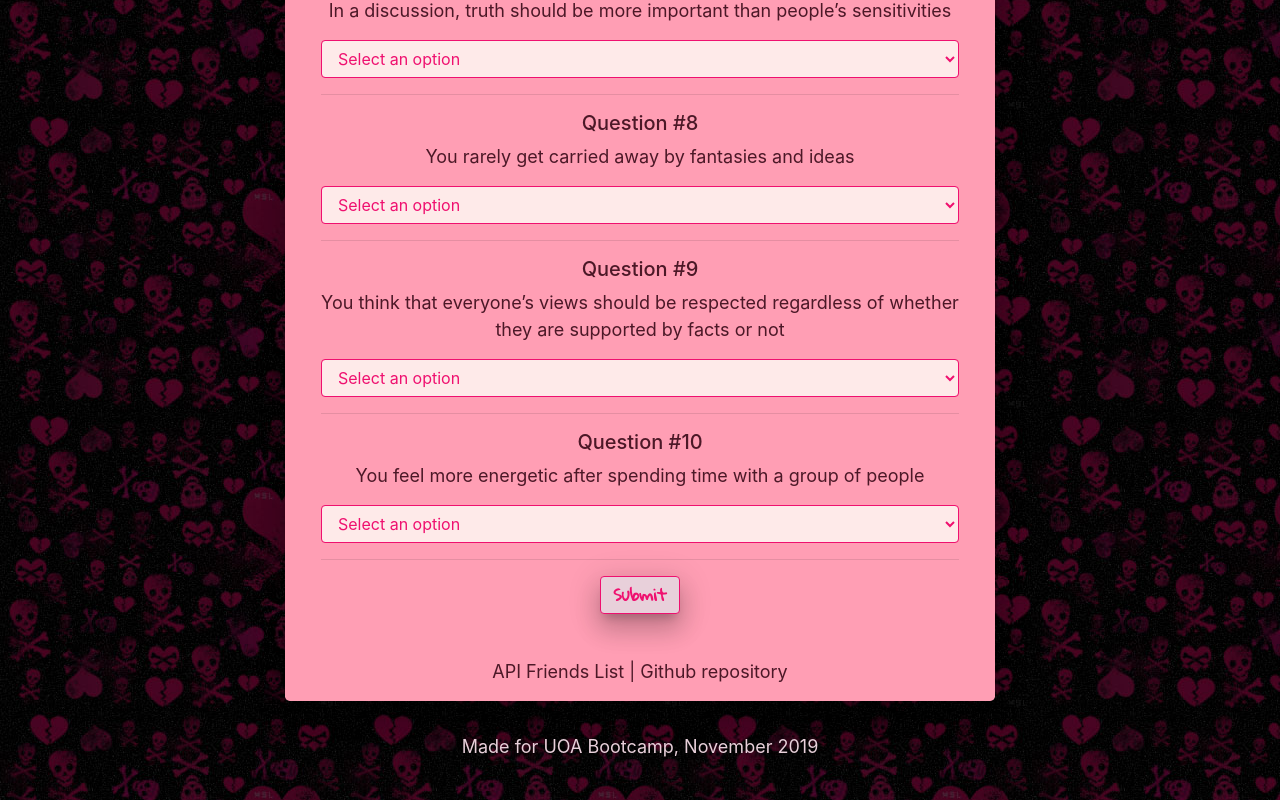
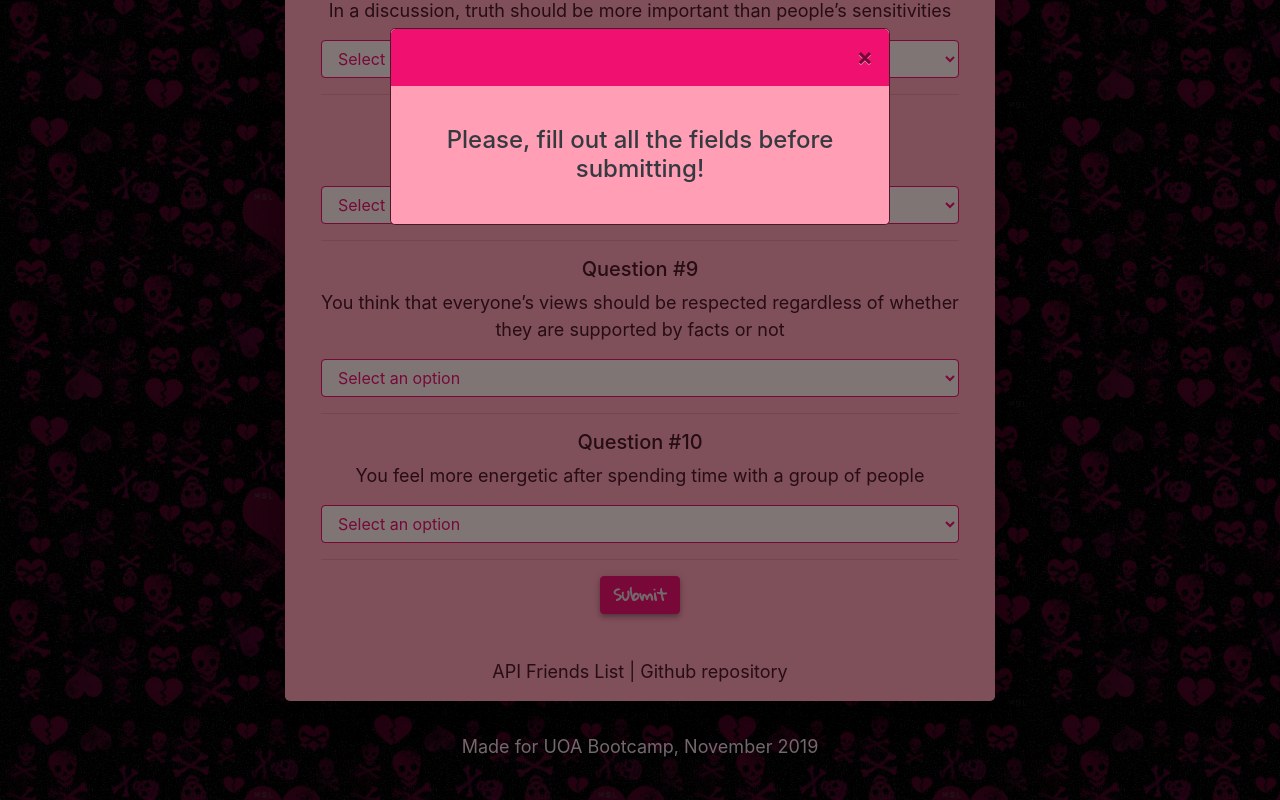
Before and after one commit to MalinkaMell/FriendFinder, a website: page app/public/survey.html in a window 1280 px wide. Both pictures are taken after typing "Sample", "Sample" into the empty fields and a click on the button "Submit". Shown: the part 1382-2182 px from the top of the page. Drawn offline with nearby package versions, Linux system fonts and the light colour scheme; no server answers.

```diff
--- a/app/public/script.js
+++ b/app/public/script.js
@@ -167,14 +167,18 @@
             if ($("#" + i).val() === "Select an option") {
                 console.log($("#" + i).attr("id"));
                 $("#" + i).addClass("text-red");
-                alert("Please, fill out all the fields before submitting!");
+                $('#confirmationModal').modal('show');
+                $('#modal-message').text('Please, fill out all the fields before submitting!');
+                //alert("Please, fill out all the fields before submitting!");
                 return false;
             }
 
         }
 
         if ($("#name").val() === "" || $("#picture").val() === "") {
-            alert("Please, fill out all the fields before submitting!")
+            $('#confirmationModal').modal('show');
+            $('#modal-message').text('Please, fill out all the fields before submitting!');
+            //alert("Please, fill out all the fields before submitting!")
             return false;
         }
 
@@ -196,7 +200,7 @@
         $.post("/api/friends", newUser)
             .then(function (data) {
                 console.log(data);
-                alert("added!")
+                //alert("added!")
             });
         //calling compare answeers function
         compare(newUser);
--- a/app/public/survey.html
+++ b/app/public/survey.html
@@ -84,6 +84,22 @@
             </div>
         </div>
     </div>
+    <!-- Modal -->
+    <div class="modal fade" id="confirmationModal" tabindex="-1" role="dialog" aria-labelledby="exampleModalLabel"
+        aria-hidden="true">
+        <div class="modal-dialog" role="document">
+            <div class="modal-content">
+                <div class="modal-header">
+                    <button type="button" class="close" data-dismiss="modal" aria-label="Close">
+                        <span aria-hidden="true">&times;</span>
+                    </button>
+                </div>
+                <div class="modal-body text-dark my-4 text-center h4" id="modal-message">
+
+                </div>
+            </div>
+        </div>
+    </div>
 </body>
 <script src="script.js"></script>
 
```
Also changed, not shown: README.md.
